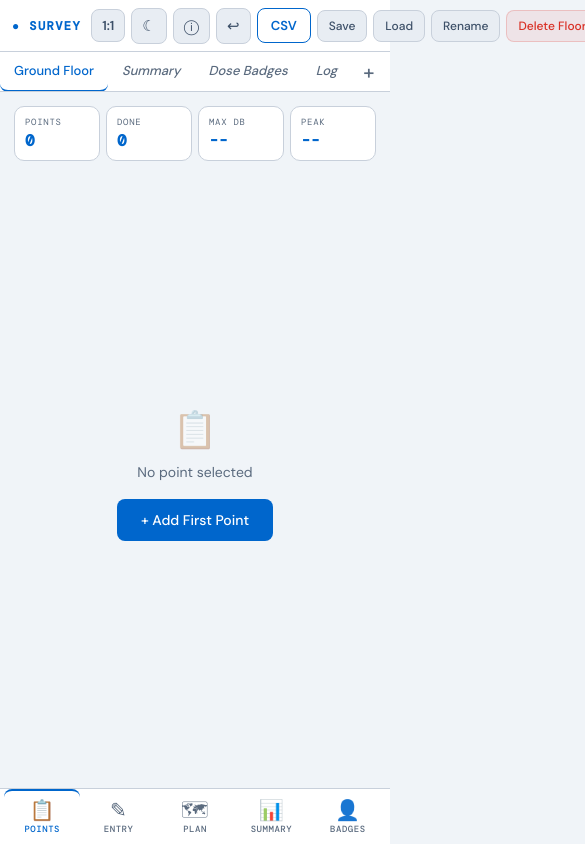
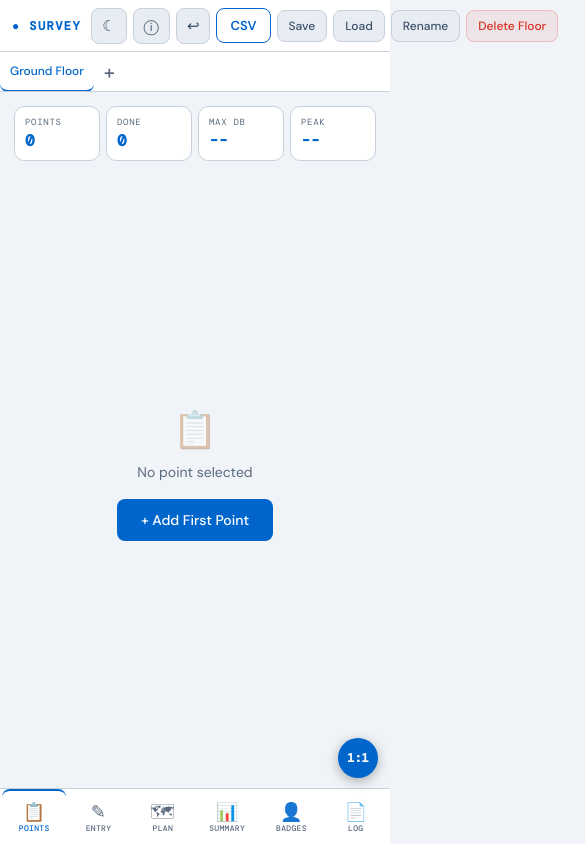
Before and after one commit to tyrleewilliams1941-gif/noise-survey, a plain HTML site: page index.html in a window 390 px wide. Shown: the whole page, 585 px wide, since content can reach past the window. Drawn offline with nearby package versions, Linux system fonts and the light colour scheme.

Commit message:
index.html

```diff
--- a/index.html
+++ b/index.html
@@ -73,13 +73,18 @@
   .header-meta-row{display:none;} /* hidden on mobile, shown desktop */
 
   /* ── TABS ── */
-  .floor-tabs-bar{background:var(--surface);border-bottom:1px solid var(--border);height:var(--tabs-h);display:flex;align-items:center;gap:0;overflow-x:auto;flex-shrink:0;-webkit-overflow-scrolling:touch;}
+  .floor-tabs-bar{background:var(--surface);border-bottom:1px solid var(--border);height:var(--tabs-h);display:flex;align-items:center;gap:0;overflow-x:auto;flex-shrink:0;-webkit-overflow-scrolling:touch;scroll-snap-type:x mandatory;}
   .floor-tabs-bar::-webkit-scrollbar{display:none;}
-  .floor-tab{padding:0 14px;height:var(--tabs-h);font-size:13px;font-weight:500;color:var(--text-dim);border:none;background:none;cursor:pointer;border-bottom:2px solid transparent;white-space:nowrap;transition:color .15s,border-color .15s;font-family:'DM Sans',sans-serif;flex-shrink:0;}
+  .floor-tab{padding:0 12px;height:var(--tabs-h);font-size:13px;font-weight:500;color:var(--text-dim);border:none;background:none;cursor:pointer;border-bottom:2px solid transparent;white-space:nowrap;transition:color .15s,border-color .15s;font-family:'DM Sans',sans-serif;flex-shrink:0;scroll-snap-align:start;}
   .floor-tab:hover{color:var(--text-mid);}
   .floor-tab.active{color:var(--accent);border-bottom-color:var(--accent);}
   .floor-tab.special-tab{font-style:italic;}
-  .add-floor-btn{padding:0 12px;height:var(--tabs-h);font-size:20px;color:var(--text-dim);background:none;border:none;cursor:pointer;flex-shrink:0;line-height:1;}
+  .add-floor-btn{padding:0 10px;height:var(--tabs-h);font-size:20px;color:var(--text-dim);background:none;border:none;cursor:pointer;flex-shrink:0;line-height:1;}
+  /* Mobile: smaller tab text and tighter padding */
+  @media(max-width:767px){
+    .floor-tab{font-size:12px;padding:0 10px;}
+    .floor-tab.special-tab{display:none;} /* special tabs go in bottom nav on mobile */
+  }
 
   /* ── MAIN LAYOUT ── */
   .main{display:flex;flex:1;overflow:hidden;}
@@ -236,11 +241,11 @@
   .dose-badge.elv{background:#ffebee;color:var(--danger);}
 
   /* MOBILE BOTTOM NAV */
-  .mob-nav{display:none;position:fixed;bottom:0;left:0;right:0;height:var(--mob-nav-h);background:var(--surface);border-top:1px solid var(--border);z-index:50;padding:0 4px;}
+  .mob-nav{display:none;position:fixed;bottom:0;left:0;right:0;height:var(--mob-nav-h);background:var(--surface);border-top:1px solid var(--border);z-index:50;padding:0 2px;}
   .mob-nav-inner{display:flex;height:100%;}
-  .mob-nav-btn{flex:1;display:flex;flex-direction:column;align-items:center;justify-content:center;gap:3px;border:none;background:none;color:var(--text-dim);font-size:9px;font-family:'DM Mono',monospace;text-transform:uppercase;letter-spacing:.06em;cursor:pointer;padding:6px 4px;-webkit-tap-highlight-color:transparent;border-top:2px solid transparent;}
+  .mob-nav-btn{flex:1;display:flex;flex-direction:column;align-items:center;justify-content:center;gap:2px;border:none;background:none;color:var(--text-dim);font-size:8px;font-family:'DM Mono',monospace;text-transform:uppercase;letter-spacing:.04em;cursor:pointer;padding:5px 2px;-webkit-tap-highlight-color:transparent;border-top:2px solid transparent;min-width:0;}
   .mob-nav-btn.active{color:var(--accent);border-top-color:var(--accent);}
-  .mob-nav-btn .nav-icon{font-size:20px;line-height:1;}
+  .mob-nav-btn .nav-icon{font-size:18px;line-height:1;}
 
   /* MOB: meta drawer */
   .meta-drawer{display:none;position:fixed;top:var(--header-h);left:0;right:0;background:var(--surface);border-bottom:1px solid var(--border);padding:10px 14px;gap:8px;z-index:40;flex-direction:column;box-shadow:0 4px 12px rgba(0,0,0,.1);}
@@ -256,6 +261,9 @@
   .modal p{font-size:14px;color:var(--text-dim);margin-bottom:18px;line-height:1.5;}
 
   /* MISC */
+  /* Fixed zoom reset — always accessible even when page is zoomed */
+  .zoom-reset-fab{display:none;position:fixed;bottom:calc(var(--mob-nav-h) + 10px);right:12px;z-index:300;width:40px;height:40px;border-radius:50%;background:var(--accent);color:#fff;border:none;font-size:12px;font-weight:800;font-family:'DM Mono',monospace;cursor:pointer;box-shadow:0 3px 12px rgba(0,0,0,0.3);-webkit-tap-highlight-color:transparent;align-items:center;justify-content:center;}
+  @media(max-width:767px){.zoom-reset-fab{display:flex;}}
   .hidden{display:none!important;}
   .toast{position:fixed;bottom:calc(var(--mob-nav-h) + 10px);left:50%;transform:translateX(-50%) translateY(20px);background:var(--accent);color:#fff;padding:10px 18px;border-radius:10px;font-size:14px;font-weight:500;opacity:0;transition:all .25s;z-index:200;pointer-events:none;white-space:nowrap;}
   .toast.show{opacity:1;transform:translateX(-50%) translateY(0);}
@@ -339,13 +347,12 @@
     <input type="text" id="metaSurveyor" placeholder="Surveyor" maxlength="60">
   </div>
   <div class="header-right">
-    <button class="btn-icon mobileOnly" onclick="resetPageZoom()" title="Reset zoom" style="font-size:13px;font-weight:700;">1:1</button>
     <button class="btn-icon" id="darkModeBtn" onclick="toggleDarkMode()" title="Toggle dark mode">&#9790;</button>
     <button class="btn-icon" onclick="toggleMetaDrawer()" title="Project info" id="metaToggleBtn">&#9432;</button>
     <button class="btn-icon" onclick="undo()" title="Undo">&#8617;</button>
-    <button class="btn-export" onclick="exportCSV()">CSV</button>
+    <button class="btn-export desktopOnly" onclick="exportCSV()">CSV</button>
     <button class="btn-secondary btn-sm" onclick="saveSession()">Save</button>
-    <button class="btn-secondary btn-sm" onclick="document.getElementById('loadFileInput').click()">Load</button>
+    <button class="btn-secondary btn-sm desktopOnly" onclick="document.getElementById('loadFileInput').click()">Load</button>
     <input type="file" id="loadFileInput" accept=".json" style="display:none" onchange="loadSession(event)">
     <button class="btn-secondary btn-sm desktopOnly" onclick="openRenameFloor()">Rename</button>
     <button class="btn-danger btn-sm desktopOnly" onclick="deleteFloor()">Delete Floor</button>
@@ -358,6 +365,8 @@
   <input type="text" id="metaSiteM" placeholder="Site / building" maxlength="80">
   <input type="text" id="metaSurveyorM" placeholder="Surveyor" maxlength="60">
   <div style="display:flex;gap:8px;flex-wrap:wrap;">
+    <button class="btn-secondary btn-sm" onclick="document.getElementById('loadFileInput').click();toggleMetaDrawer()">Load Session</button>
+    <button class="btn-export btn-sm" onclick="exportCSV();toggleMetaDrawer()">Export CSV</button>
     <button class="btn-secondary btn-sm" onclick="openRenameFloor()">Rename Floor</button>
     <button class="btn-danger btn-sm" onclick="deleteFloor()">Delete Floor</button>
     <button class="btn-secondary btn-sm" onclick="document.getElementById('planFileInput').click()">Import Plan</button>
@@ -546,6 +555,9 @@
     <button class="mob-nav-btn" id="navBtnDose" onclick="showView('dosimetryView')">
       <span class="nav-icon">&#128100;</span>Badges
     </button>
+    <button class="mob-nav-btn" id="navBtnLog" onclick="showLog()">
+      <span class="nav-icon">&#128196;</span>Log
+    </button>
   </div>
 </nav>
 
@@ -573,6 +585,8 @@
 
 <div class="toast" id="toast"></div>
 
+<button class="zoom-reset-fab" onclick="resetPageZoom()" title="Reset page zoom">1:1</button>
+
 <script>
 var floors=[],currentFloorId=null,currentPointId=null,activeView='formView',activeFloorView='floor';
 var floorModalMode='add',floorIdCounter=0,pointIdCounter={},undoStack=[];
@@ -684,7 +698,7 @@ function showView(viewName){
 
   // nav buttons
   var navMap={pointsView:'navBtnPoints',formView:'navBtnForm',planView:'navBtnPlan'};
-  ['navBtnPoints','navBtnForm','navBtnPlan','navBtnSummary','navBtnDose'].forEach(function(b){
+  ['navBtnPoints','navBtnForm','navBtnPlan','navBtnSummary','navBtnDose','navBtnLog'].forEach(function(b){
     var el=document.getElementById(b);if(el)el.classList.remove('active');
   });
   if(navMap[viewName]){var nb=document.getElementById(navMap[viewName]);if(nb)nb.classList.add('active');}
@@ -762,7 +776,7 @@ function showSummary(){
   document.getElementById('logPanel').classList.remove('visible');
   var fv=document.getElementById('formView'),pv=document.getElementById('planView'),ptv=document.getElementById('pointsView');
   if(fv)fv.classList.remove('active');if(pv)pv.classList.remove('active');if(ptv)ptv.classList.remove('active');
-  ['navBtnPoints','navBtnForm','navBtnPlan','navBtnDose'].forEach(function(b){var e=document.getElementById(b);if(e)e.classList.remove('active');});
+  ['navBtnPoints','navBtnForm','navBtnPlan','navBtnDose','navBtnLog'].forEach(function(b){var e=document.getElementById(b);if(e)e.classList.remove('active');});
   var nb=document.getElementById('navBtnSummary');if(nb)nb.classList.add('active');
   renderFloorTabs();renderSummary();
 }
@@ -773,7 +787,7 @@ function showDosimetry(){
   document.getElementById('logPanel').classList.remove('visible');
   var fv=document.getElementById('formView'),pv=document.getElementById('planView'),ptv=document.getElementById('pointsView');
   if(fv)fv.classList.remove('active');if(pv)pv.classList.remove('active');if(ptv)ptv.classList.remove('active');
-  ['navBtnPoints','navBtnForm','navBtnPlan','navBtnSummary'].forEach(function(b){var e=document.getElementById(b);if(e)e.classList.remove('active');});
+  ['navBtnPoints','navBtnForm','navBtnPlan','navBtnSummary','navBtnLog'].forEach(function(b){var e=document.getElementById(b);if(e)e.classList.remove('active');});
   var nb=document.getElementById('navBtnDose');if(nb)nb.classList.add('active');
   renderFloorTabs();renderDosimetryGrid();
 }
@@ -783,7 +797,8 @@ function showLog(){
   document.getElementById('logPanel').classList.add('visible');
   var fv=document.getElementById('formView'),pv=document.getElementById('planView'),ptv=document.getElementById('pointsView');
   if(fv)fv.classList.remove('active');if(pv)pv.classList.remove('active');if(ptv)ptv.classList.remove('active');
-  ['navBtnPoints','navBtnForm','navBtnPlan','navBtnSummary','navBtnDose'].forEach(function(b){var e=document.getElementById(b);if(e)e.classList.remove('active');});
+  ['navBtnPoints','navBtnForm','navBtnPlan','navBtnSummary','navBtnDose','navBtnLog'].forEach(function(b){var e=document.getElementById(b);if(e)e.classList.remove('active');});
+  var nb=document.getElementById('navBtnLog');if(nb)nb.classList.add('active');
   renderFloorTabs();renderLog();
 }
 function renderLog(){
```
